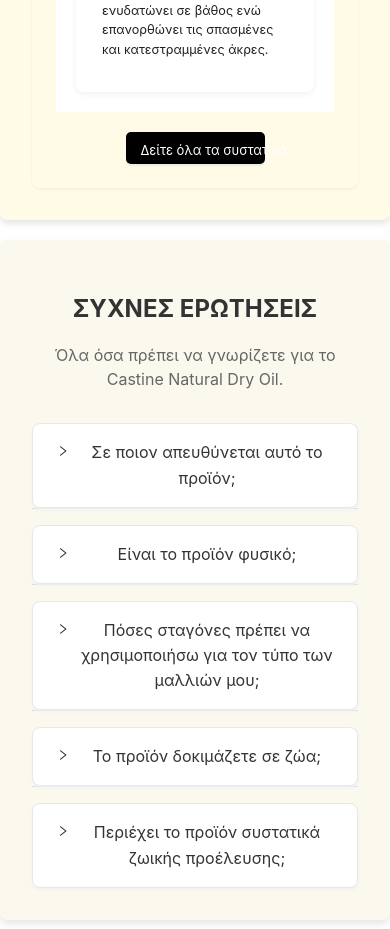
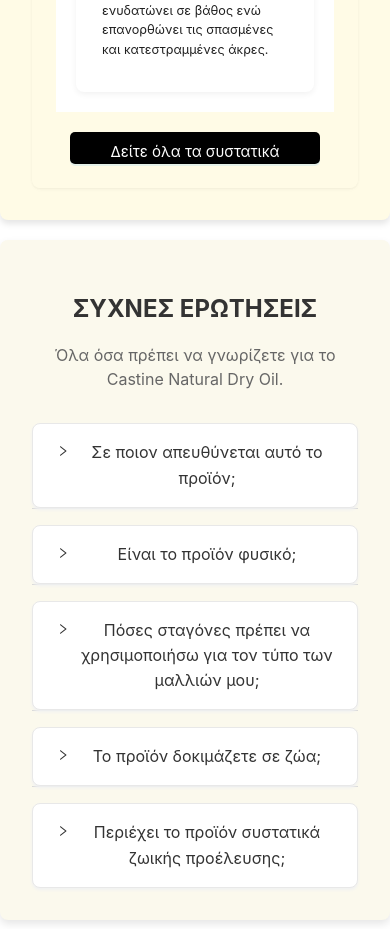
Before and after one commit to dimpinis9/Castine, a React (Vite) app: page /products in a window 390 px wide. Shown: the part 4063-4992 px from the top of the page. Built offline with nearby package versions, Linux system fonts and the light colour scheme; what base-64 would draw is missing.

Commit message:
Fixed css

```diff
--- a/src/assets/Product.css
+++ b/src/assets/Product.css
@@ -431,8 +431,8 @@
     grid-template-columns: 1fr;
   }
   .see-all-ingredients-button {
-    font-size: 13px;
-    padding: 10px 15px;
+    font-size: 15px;
+    width: 90%;
   }
 
   .product-container .carousel img {
```
